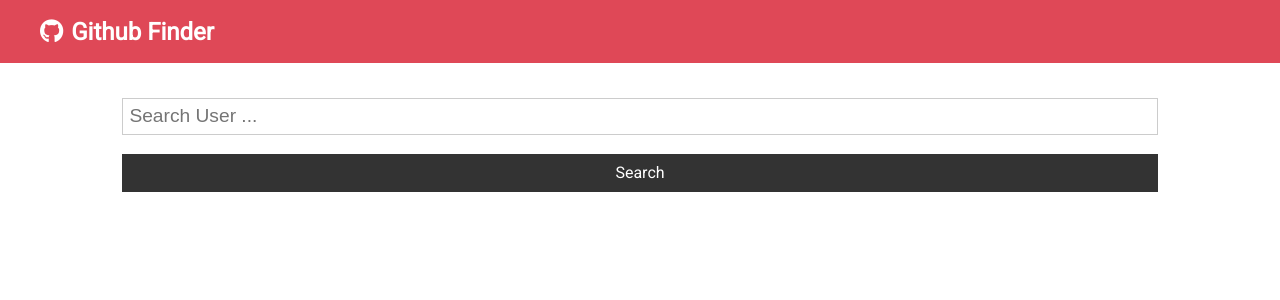
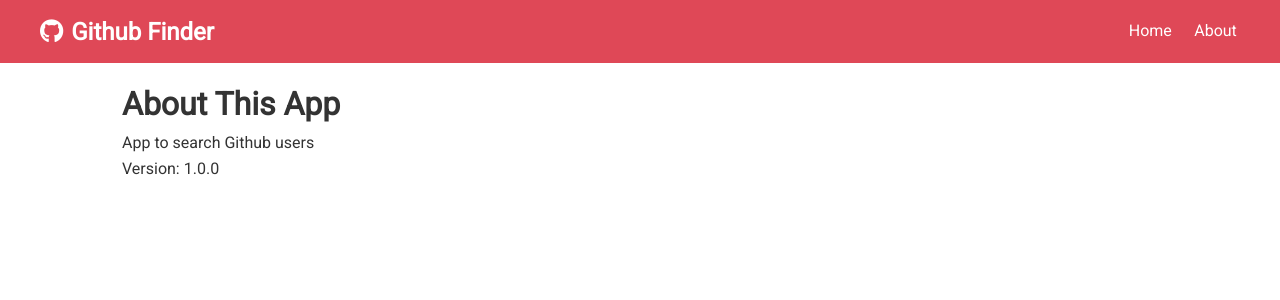
Before and after one commit to zakwan93/github-finder, a React (Create React App) app: page /about in a window 1280 px wide. Shown: the top 300 px of the page. Built offline with nearby package versions, Linux system fonts and the light colour scheme.

Commit message:
set up react router for more than one page application and added about page also usen Link to for linking the pages in react. sucessfully retrive the data of individual user from API

```diff
--- a/package.json
+++ b/package.json
@@ -6,6 +6,7 @@
     "axios": "^0.19.0",
     "react": "^16.8.6",
     "react-dom": "^16.8.6",
+    "react-router-dom": "^5.0.1",
     "react-scripts": "3.0.1"
   },
   "scripts": {
--- a/src/App.js
+++ b/src/App.js
@@ -1,14 +1,18 @@
-import React, { Component } from "react";
+import React, { Fragment, Component } from "react";
+import { BrowserRouter as Router, Switch, Route } from "react-router-dom";
 import Navbar from "./components/layout/Navbar";
 import Users from "./components/users/Users";
 import Search from "./components/users/Search";
 import Alert from "./components/layout/Alert";
+import About from "./components/Pages/About";
+import User from "./components/users/User";
 import axios from "axios";
 import "./App.css";
 
 class App extends Component {
   state = {
     users: [],
+    user: {},
     loading: false,
     alert: null
   };
@@ -30,11 +34,22 @@
     // console.log(text);
     this.setState({ loading: true });
     const res = await axios.get(
-      `https://api.github.com/search/users?q=${text}&clint_id=${
+      `https://api.github.com/search/users?q=${text}&client_id=${
         process.env.REACT_APP_GIHUB_CLIENT_ID
       }&client_secret=${process.env.REACT_APP_GIHUB_CLIENT_SECRET}`
     );
     this.setState({ users: res.data.items, loading: false });
+  };
+
+  // Get single Github user
+  getUser = async username => {
+    this.setState({ loading: true });
+    const res = await axios.get(
+      `https://api.github.com/users/${username}?client_id=${
+        process.env.REACT_APP_GIHUB_CLIENT_ID
+      }&client_secret=${process.env.REACT_APP_GIHUB_CLIENT_SECRET}`
+    );
+    this.setState({ user: res.data, loading: false });
   };
 
   // clear user from state
@@ -50,12 +65,20 @@
   };
 
   render() {
-    const { users, loading } = this.state;
+    const { users, user, loading } = this.state;
     return (
+      <Router>
         <div className="App">
           <Navbar />
           <div className="container">
             <Alert alert={this.state.alert} />
+
+            <Switch>
+              <Route
+                exact
+                path="/"
+                render={props => (
+                  <Fragment>
                     <Search
                       searchUsers={this.searchUsers}
                       clearUsers={this.clearUsers}
@@ -63,8 +86,26 @@
                       setAlert={this.setAlert}
                     />
                     <Users loading={loading} users={users} />
+                  </Fragment>
+                )}
+              />
+              <Route exect path="/about" component={About} />
+              <Route
+                exect
+                path="/user/:login"
+                render={props => (
+                  <User
+                    {...props}
+                    getUser={this.getUser}
+                    user={user}
+                    loading={loading}
+                  />
+                )}
+              />
+            </Switch>
           </div>
         </div>
+      </Router>
     );
   }
 }
--- /dev/null
+++ b/src/components/Pages/About.js
@@ -0,0 +1,13 @@
+import React, { Fragment } from "react";
+
+const About = props => {
+  return (
+    <Fragment>
+      <h1> About This App</h1>
+      <p>App to search Github users</p>
+      <p>Version: 1.0.0</p>
+    </Fragment>
+  );
+};
+
+export default About;
--- a/src/components/layout/Navbar.js
+++ b/src/components/layout/Navbar.js
@@ -1,5 +1,6 @@
 import React from "react";
 import PropTypes from "prop-types";
+import { Link } from "react-router-dom";
 
 const Navbar = ({ icon, title }) => {
   return (
@@ -8,6 +9,14 @@
         <i className={icon} />
         {title}
       </h1>
+      <ul>
+        <li>
+          <Link to="/"> Home </Link>
+        </li>
+        <li>
+          <Link to="/about"> About </Link>
+        </li>
+      </ul>
     </nav>
   );
 };
--- /dev/null
+++ b/src/components/users/User.js
@@ -0,0 +1,30 @@
+import React, { Component } from "react";
+
+class User extends Component {
+  componentDidMount() {
+    this.props.getUser(this.props.match.params.login);
+  }
+
+  render() {
+    const {
+      name,
+      avatar_url,
+      location,
+      bio,
+      blog,
+      login,
+      html_url,
+      followers,
+      following,
+      public_repos,
+      public_gists,
+      hirable
+    } = this.props.user;
+
+    const { loading } = this.props;
+
+    return <div>{name}</div>;
+  }
+}
+
+export default User;
--- a/src/components/users/UserItem.js
+++ b/src/components/users/UserItem.js
@@ -1,5 +1,6 @@
 import React from "react";
 import PropTypes from "prop-types";
+import { Link } from "react-router-dom";
 
 const UserItem = ({ user: { login, avatar_url, html_url } }) => {
   return (
@@ -12,9 +13,9 @@
       />
       <h3>{login}</h3>
       <div>
-        <a href={html_url} className="btn btn-dark btn-btn-sm my-1">
+        <Link to={`/user/${login}`} className="btn btn-dark btn-btn-sm my-1">
           More
-        </a>
+        </Link>
       </div>
     </div>
   );
```
Also changed, not shown: 1 other file (tests, documents, lock files or other folders). Lines whose indentation alone changed are shown as unchanged.
